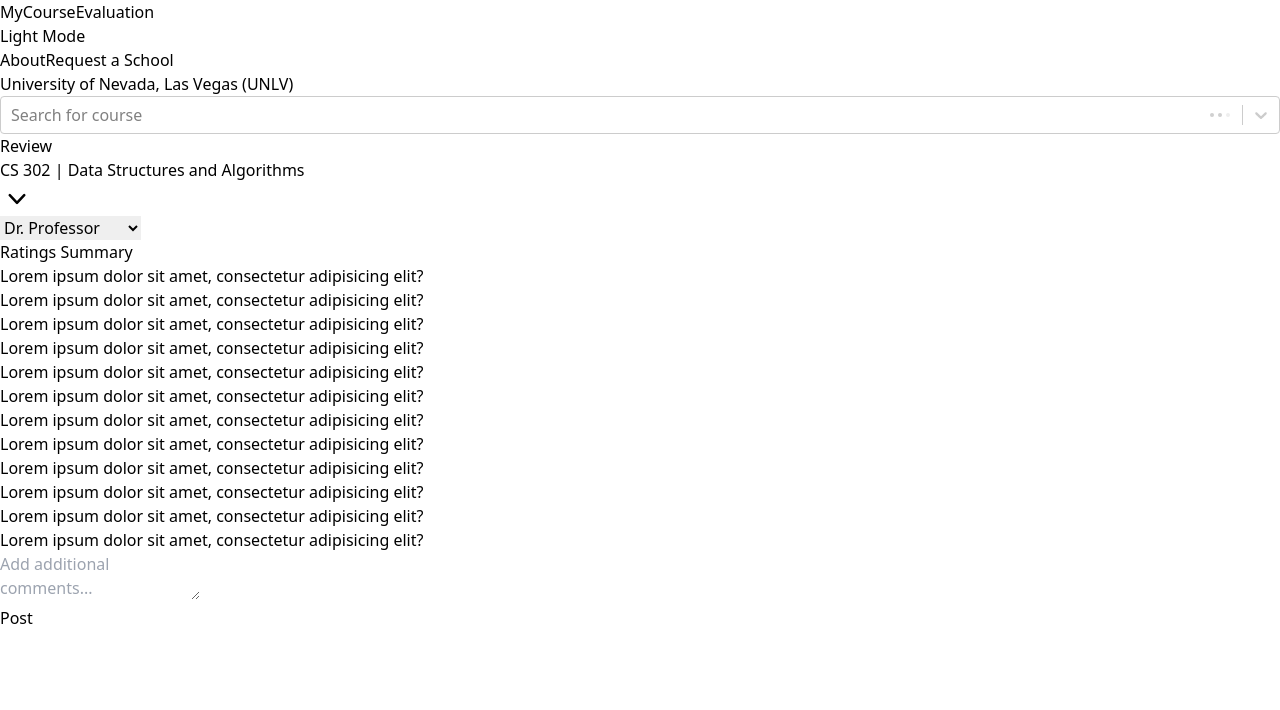
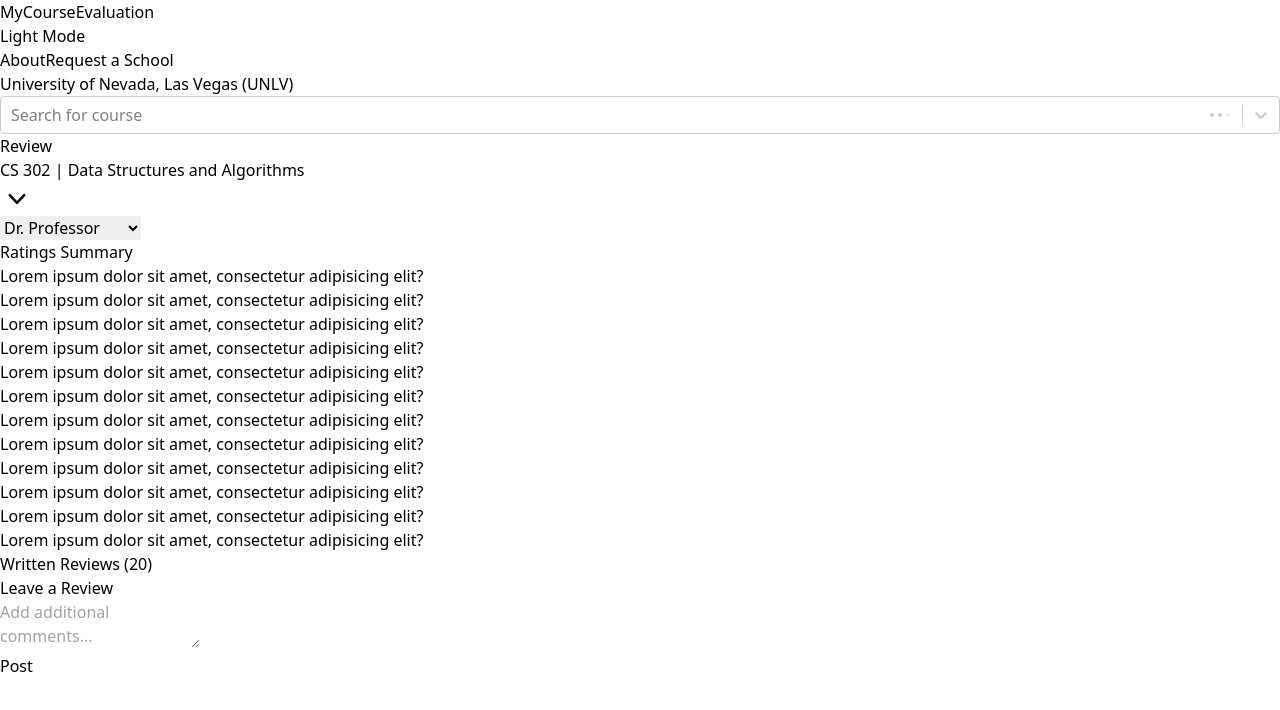
Before and after one commit to chrisj117/CS-472-GROUP-2-PROJECT, a React (Vite) app in the folder web/: page /review in a window 1280 px wide. Shown: the top 710 px of the page. Built offline with nearby package versions, Linux system fonts and the light colour scheme.

Commit message:
Added small written reviews section header, leave a review section header, and prepared for reviewCard component

```diff
--- /dev/null
+++ b/web/src/components/ReviewCard.jsx
@@ -0,0 +1,18 @@
+/* eslint-disable react/prop-types */
+const ReviewCard = ({
+  subject,
+  additionalComments,
+  recommended,
+  date,
+  grade,
+  delivery,
+  textbook,
+  likes,
+  dislikes,
+  professor,
+  term,
+  year,
+}) => {
+  return <div className="border-2 border-gray-200">ReviewCard</div>;
+};
+export default ReviewCard;
--- a/web/src/pages/Review.jsx
+++ b/web/src/pages/Review.jsx
@@ -1,6 +1,7 @@
 import { useState } from 'react';
 import Searchbar from '../components/Searchbar';
 import RatingBar from '../components/RatingBar';
+import ReviewCard from '../components/ReviewCard';
 
 const Review = () => {
   const [schoolName, setSchoolName] = useState(
@@ -64,7 +65,7 @@ const Review = () => {
         <h3 className="font-bold text-xl max-w-screen-xl w-full mx-auto mb-4">
           Ratings Summary
         </h3>
-        <div className="flex justify-between w-full max-w-screen-xl mx-auto">
+        <div className="flex justify-between w-full max-w-screen-xl mx-auto mb-16">
           <div className="flex flex-col gap-5">
             <RatingBar
               question="Lorem ipsum dolor sit amet, consectetur adipisicing elit?"
@@ -119,6 +120,17 @@ const Review = () => {
           </div>
         </div>
 
+        <h3 className="font-bold text-xl max-w-screen-xl w-full mx-auto mb-4">
+          Written Reviews (20)
+        </h3>
+        {/* <div className="max-w-screen-xl mx-auto w-full">
+          <ReviewCard />
+        </div> */}
+
+        <h3 className="font-bold text-xl max-w-screen-xl w-full mx-auto mb-4">
+          Leave a Review
+        </h3>
+
         {/* Additional comment box + post button */}
         {/* NOTE: for now, this lives on Review.jsx, but this will be moved to the "writing review page" */}
         <div className="flex justify-center w-full pb-40">
```
